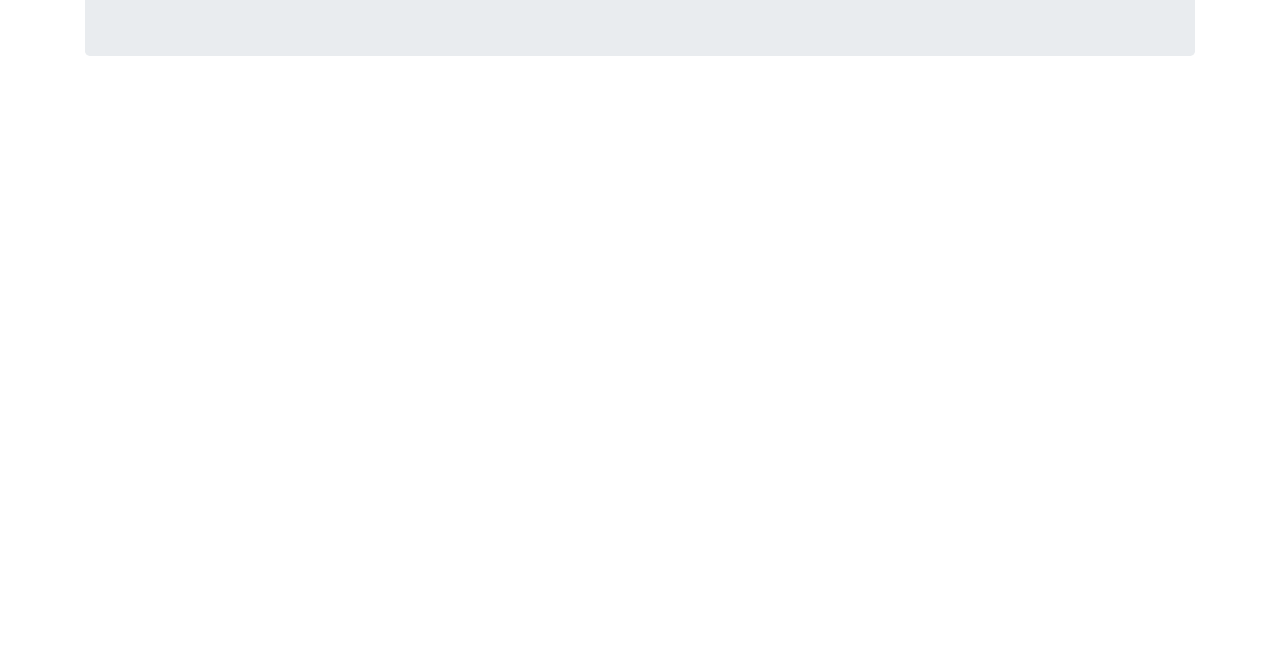
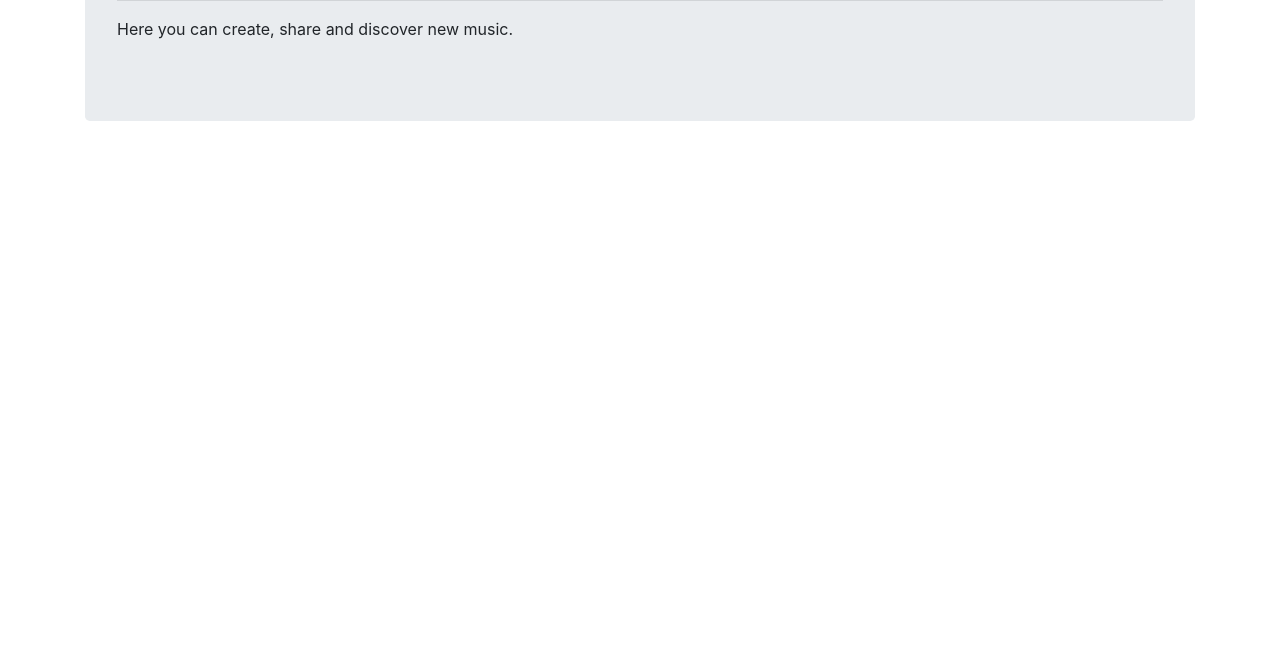
Before and after one commit to MarkTechson/musicbay.fm, a plain HTML site: page index.html in a window 1280 px wide. Shown: the part 128-800 px from the top of the page. Drawn offline with nearby package versions, Linux system fonts and the light colour scheme.

Commit message:
Add tagline
* Adds a new tag line
* Adds a new hr tag

```diff
--- a/index.html
+++ b/index.html
@@ -14,6 +14,8 @@
             <div class="col-md-12">
                 <div class="jumbotron">
                     <h1>Welcome to Musicbay.fm 🎧</h1>
+                    <hr />
+                    <p>Here you can create, share and discover new music.</p>
                 </div>
             </div>
         </div>
```
